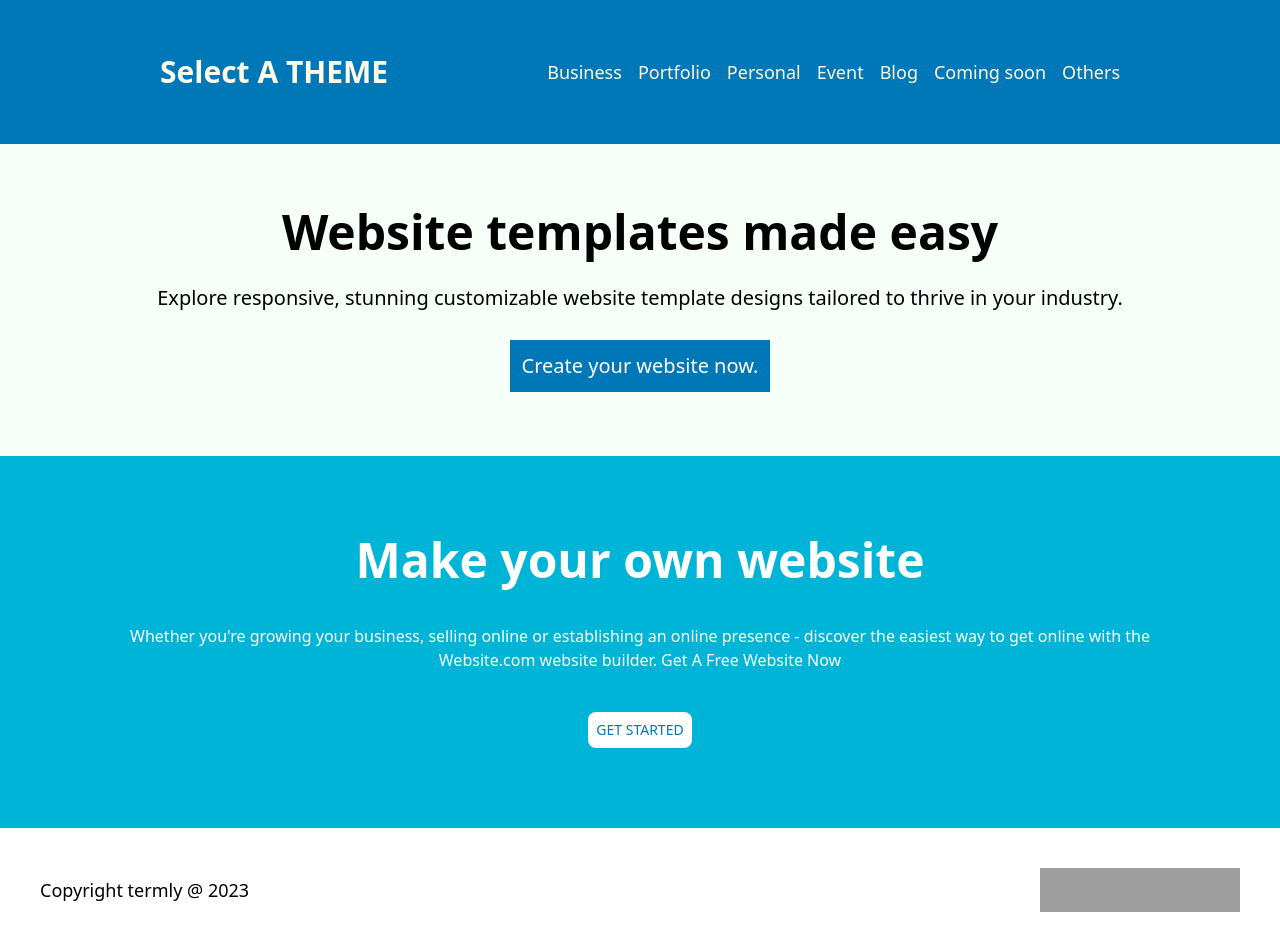
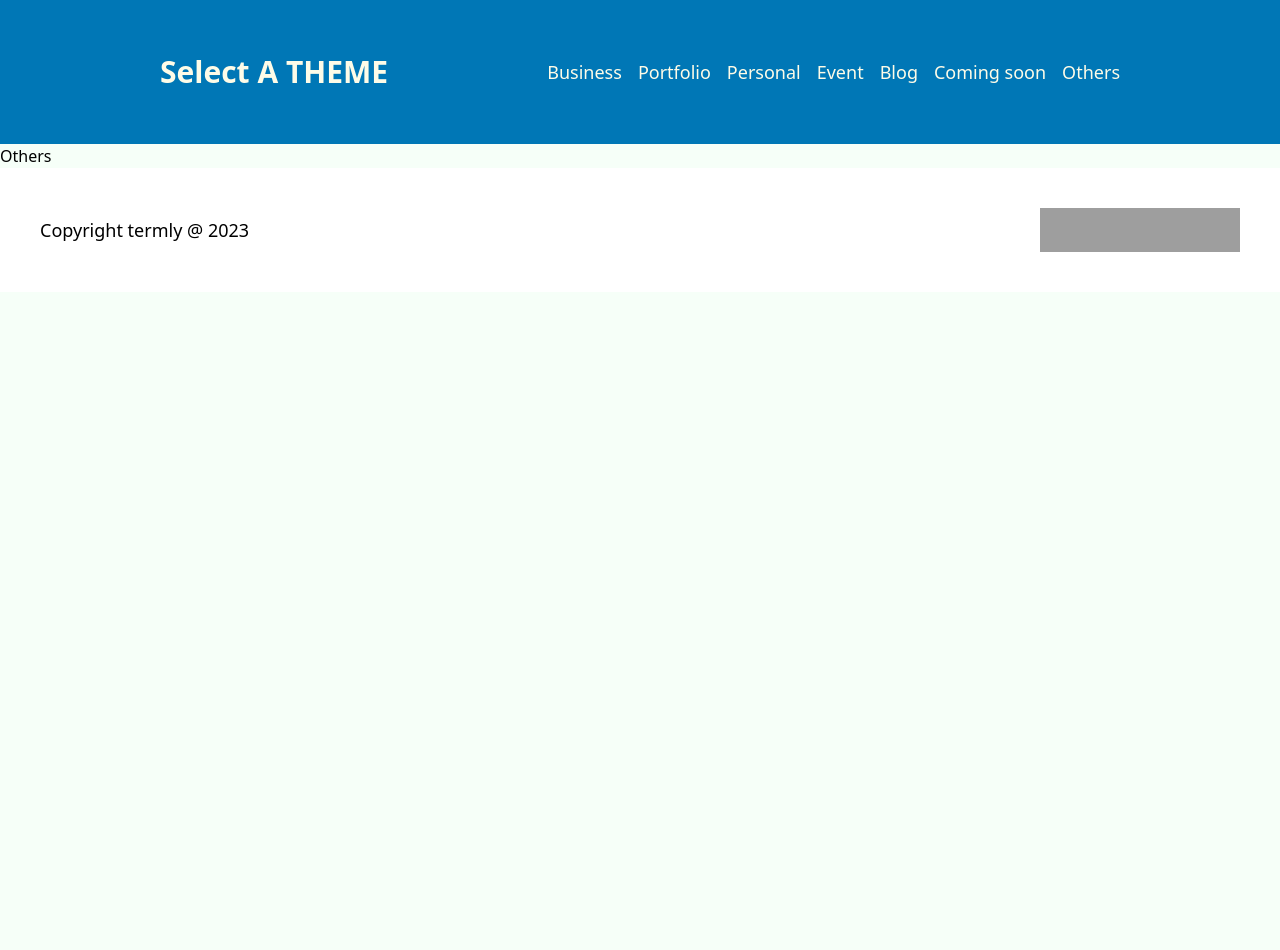
Before and after one commit to mythily-muthu/sample_ui, a React (Create React App) app: page /others in a window 1280 px wide. After the commit the page ends 800 px from the top, so only its background shows below. Built offline with nearby package versions, Linux system fonts and the light colour scheme; grey boxes are pictures that could not be loaded.

Commit message:
Routes added to app.js page

```diff
--- a/src/App.js
+++ b/src/App.js
@@ -1,4 +1,5 @@
-import Home from "./Pages/Home";
+
+import Content from "./components/Content";
 import Footer from "./components/Footer";
 import Navbar from "./components/Navbar";
 
@@ -6,7 +7,7 @@ function App() {
   return (
     <div className="App">
       <Navbar />
-      <Home />
+      <Content />
       <Footer />
 
 
--- /dev/null
+++ b/src/components/Content.jsx
@@ -0,0 +1,32 @@
+import React from "react";
+import { Route, BrowserRouter as Router, Routes } from "react-router-dom";
+import Home from "../Pages/Home";
+import Business from "../Pages/Business";
+import Portfolio from "../Pages/Portfolio";
+import Personal from "../Pages/Personal";
+import Event from "../Pages/Event";
+import Blog from "../Pages/Blog";
+import ComingSoon from "../Pages/ComingSoon";
+import Others from "../Pages/Others";
+
+const Content = () => {
+  return (
+    <div>
+      {/* routes */}
+      <Router>
+        <Routes>
+          <Route path="/" element={<Home />} />
+          <Route path="/business" element={<Business />} />
+          <Route path="/portfolio" element={<Portfolio />} />
+          <Route path="/personal" element={<Personal />} />
+          <Route path="/event" element={<Event />} />
+          <Route path="/blog" element={<Blog />} />
+          <Route path="/comingsoon" element={<ComingSoon />} />
+          <Route path="/others" element={<Others />} />
+        </Routes>
+      </Router>
+    </div>
+  );
+};
+
+export default Content;
--- a/src/components/Navbar.jsx
+++ b/src/components/Navbar.jsx
@@ -1,5 +1,4 @@
 import React from "react";
-import Business from "../Pages/Business";
 
 const Navbar = () => {
   return (
```
